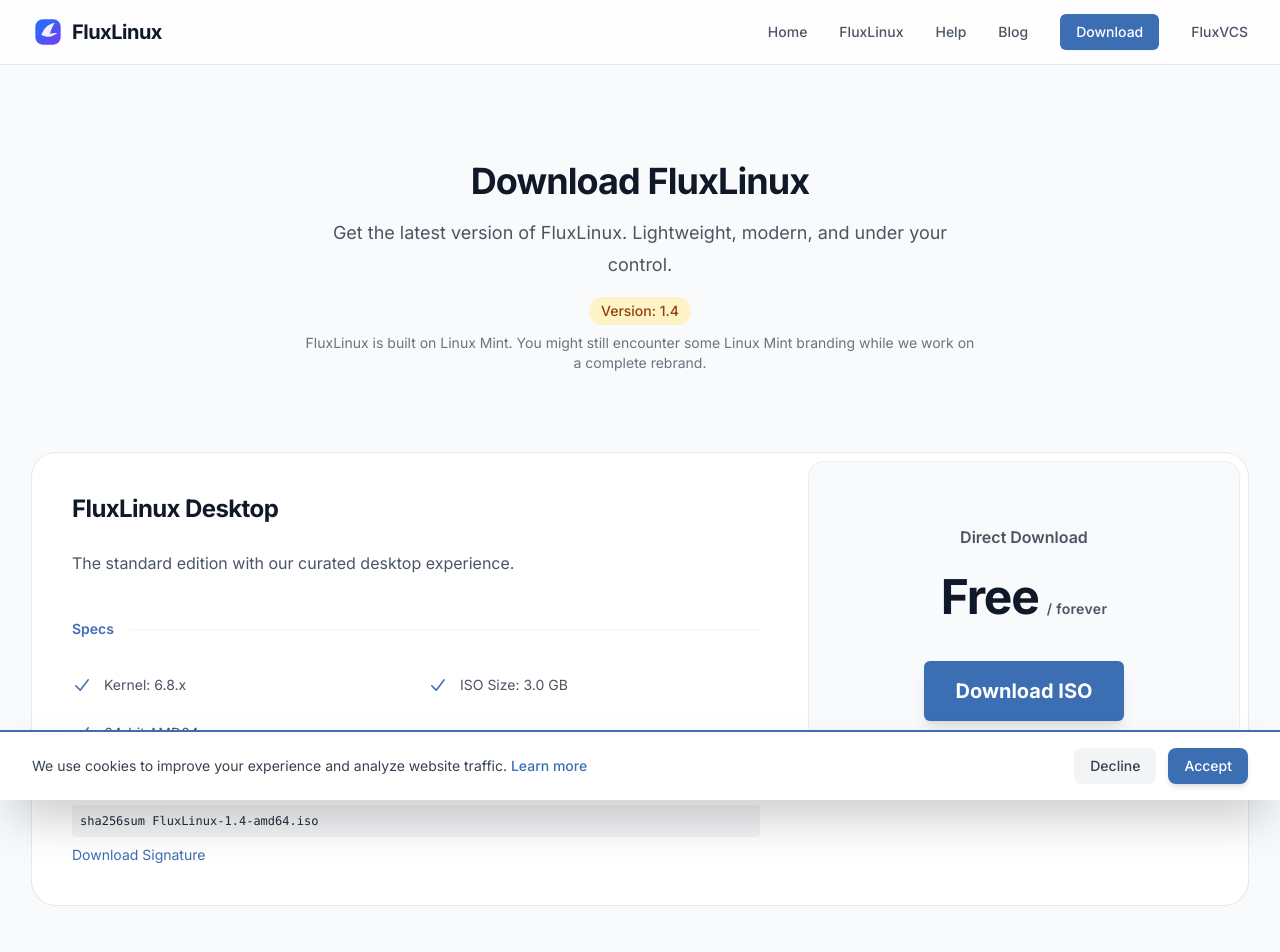
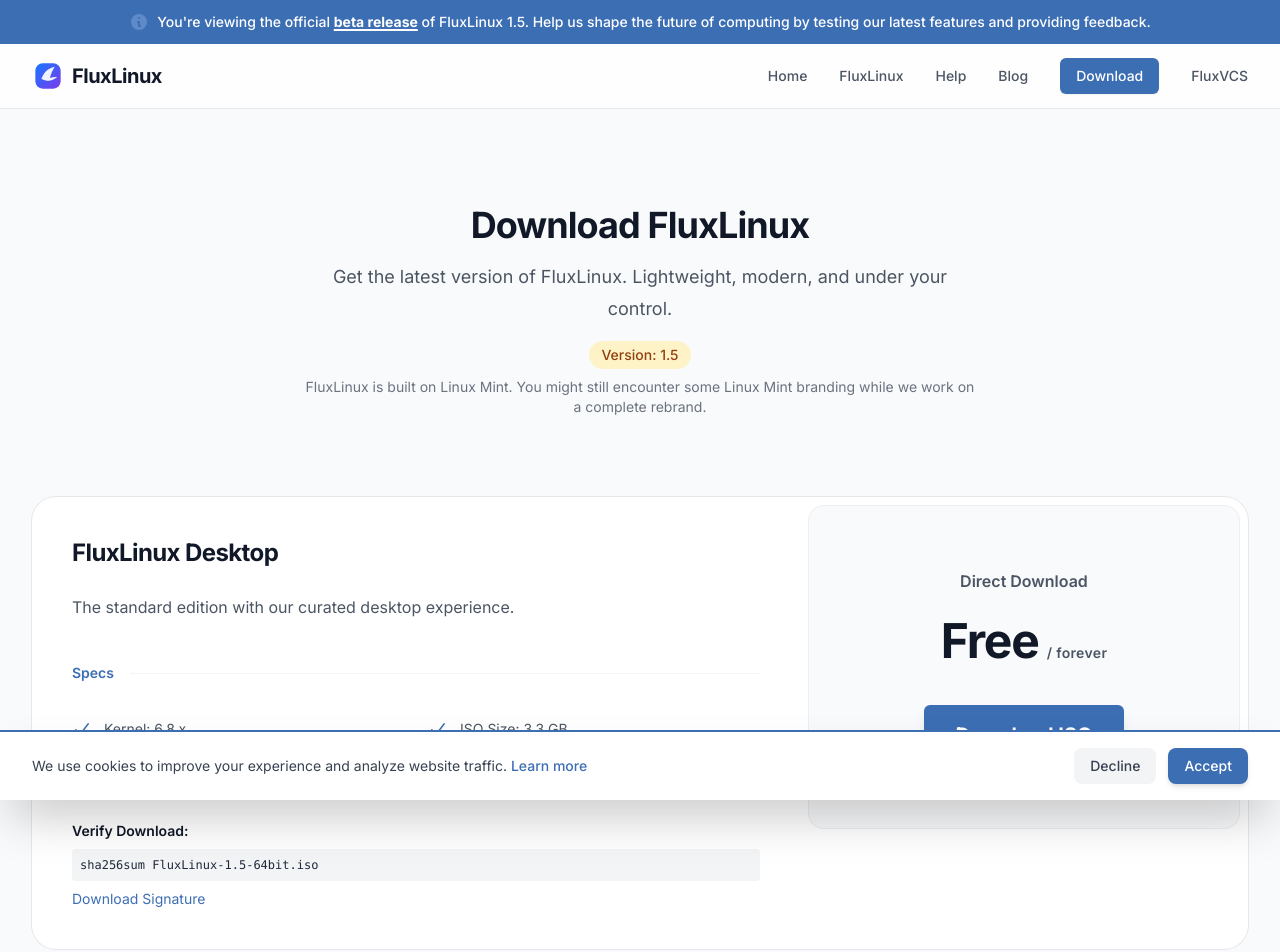
Before and after one commit to gradykorchinski-ship-it/FluxWebsite, an Astro site: page /os/download in a window 1280 px wide. Shown: the top 952 px of the page. Built offline with nearby package versions, Linux system fonts and the light colour scheme; Astro itself is replaced by a stand-in of ours.

Commit message:
added version 1.5

```diff
--- a/src/pages/os/download/index.astro
+++ b/src/pages/os/download/index.astro
@@ -3,6 +3,30 @@ import Layout from "../../../layouts/Layout.astro";
 ---
 
 <Layout title="Download FluxLinux">
+    <div
+        slot="banner"
+        class="bg-primary text-white py-3 px-4 text-center text-sm font-medium"
+    >
+        <div class="max-w-7xl mx-auto flex items-center justify-center gap-x-2">
+            <svg
+                class="h-5 w-5 flex-shrink-0 text-primary-light"
+                viewBox="0 0 20 20"
+                fill="currentColor"
+            >
+                <path
+                    fill-rule="evenodd"
+                    d="M18 10a8 8 0 11-16 0 8 8 0 0116 0zm-7-4a1 1 0 11-2 0 1 1 0 012 0zM9 9a1 1 0 000 2v3a1 1 0 001 1h1a1 1 0 100-2v-3a1 1 0 00-1-1H9z"
+                    clip-rule="evenodd"></path>
+            </svg>
+            <p>
+                You're viewing the official <span
+                    class="font-bold underline decoration-2 underline-offset-2"
+                    >beta release</span
+                > of FluxLinux 1.5. Help us shape the future of computing by testing
+                our latest features and providing feedback.
+            </p>
+        </div>
+    </div>
     <div class="bg-gray-50 dark:bg-dark py-16 sm:py-24">
         <div class="mx-auto max-w-7xl px-6 lg:px-8">
             <div class="mx-auto max-w-2xl text-center">
@@ -20,7 +44,7 @@ import Layout from "../../../layouts/Layout.astro";
                 <div
                     class="mt-4 inline-flex items-center px-3 py-1 rounded-full bg-amber-100 text-amber-800 text-sm font-medium"
                 >
-                    Version: 1.4
+                    Version: 1.5
                 </div>
                 <p class="mt-2 text-sm text-gray-500">
                     FluxLinux is built on Linux Mint. You might still encounter
@@ -83,7 +107,7 @@ import Layout from "../../../layouts/Layout.astro";
                                     d="M16.704 4.153a.75.75 0 01.143 1.052l-8 10.5a.75.75 0 01-1.127.075l-4.5-4.5a.75.75 0 011.06-1.06l3.894 3.893 7.48-9.817a.75.75 0 011.05-.143z"
                                     clip-rule="evenodd"></path>
                             </svg>
-                            ISO Size: 3.0 GB
+                            ISO Size: 3.3 GB
                         </li>
                         <li class="flex gap-x-3">
                             <svg
@@ -105,10 +129,10 @@ import Layout from "../../../layouts/Layout.astro";
                         </p>
                         <code
                             class="block mt-2 bg-gray-100 dark:bg-slate-900 p-2 rounded text-xs break-all"
-                            >sha256sum FluxLinux-1.4-amd64.iso</code
+                            >sha256sum FluxLinux-1.5-64bit.iso</code
                         >
                         <a
-                            href="/os/download/fluxlinux-1.4-64bit.md5"
+                            href="/os/download/fluxlinux-1.5-64bit.md5"
                             class="text-primary hover:underline mt-2 inline-block"
                             >Download Signature</a
                         >
@@ -141,7 +165,7 @@ import Layout from "../../../layouts/Layout.astro";
 
                             <button
                                 id="download-btn"
-                                data-href="https://download.fluxlinux.xyz/fluxlinux-1.4-amd64.iso"
+                                data-href="https://download.fluxlinux.xyz/fluxlinux-1.5-64bit.iso"
                                 class="mt-10 block w-full rounded-md bg-primary px-8 py-4 text-center text-xl font-bold text-white shadow-lg hover:bg-primary-hover hover:shadow-xl focus-visible:outline focus-visible:outline-2 focus-visible:outline-offset-2 focus-visible:outline-primary transition-all transform hover:-translate-y-1"
                                 >Download ISO</button
                             >
@@ -209,13 +233,13 @@ import Layout from "../../../layouts/Layout.astro";
 <script>
     const downloadBtn = document.getElementById("download-btn");
     const modal = document.getElementById(
-        "newsletter-modal"
+        "newsletter-modal",
     ) as HTMLDialogElement;
     const closeBtn = document.getElementById("close-modal");
     const skipBtn = document.getElementById("skip-btn");
     const subscribeBtn = document.getElementById("subscribe-btn");
     const emailInput = document.getElementById(
-        "newsletter-email"
+        "newsletter-email",
     ) as HTMLInputElement;
 
     let targetUrl = "";
```
Also changed, not shown: 2 other files.
